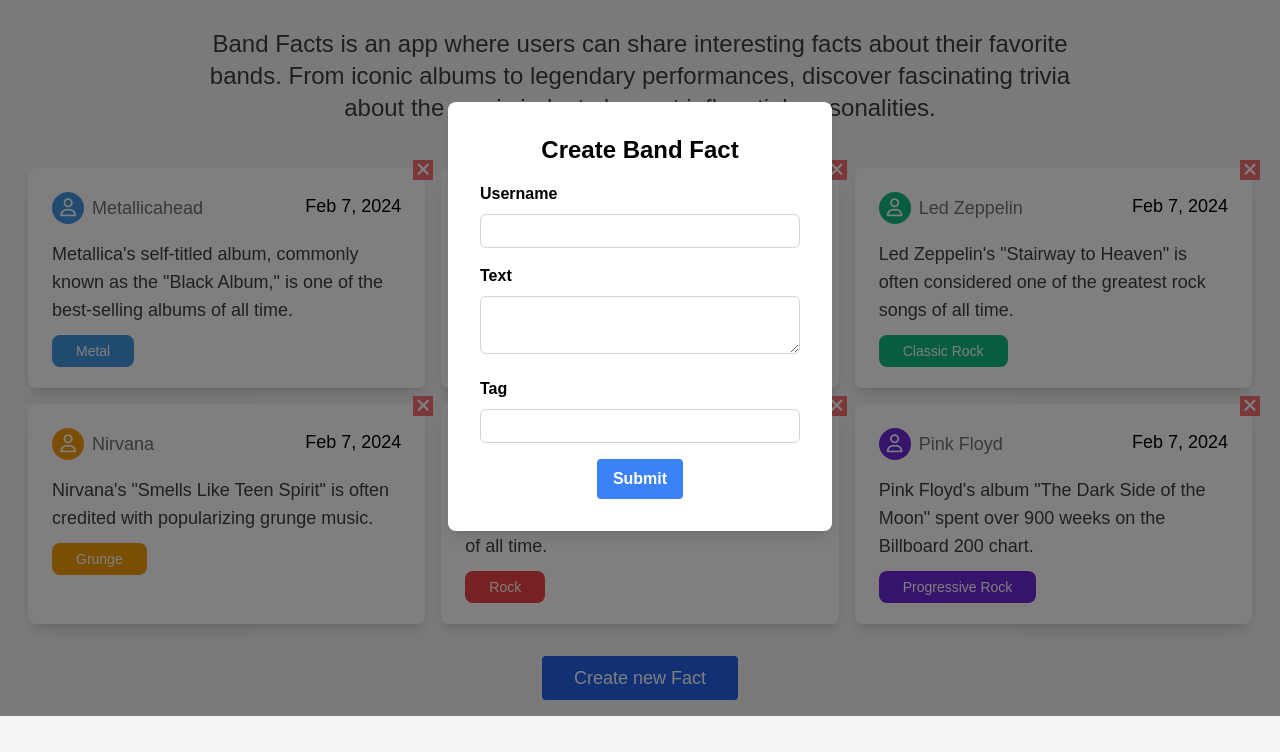
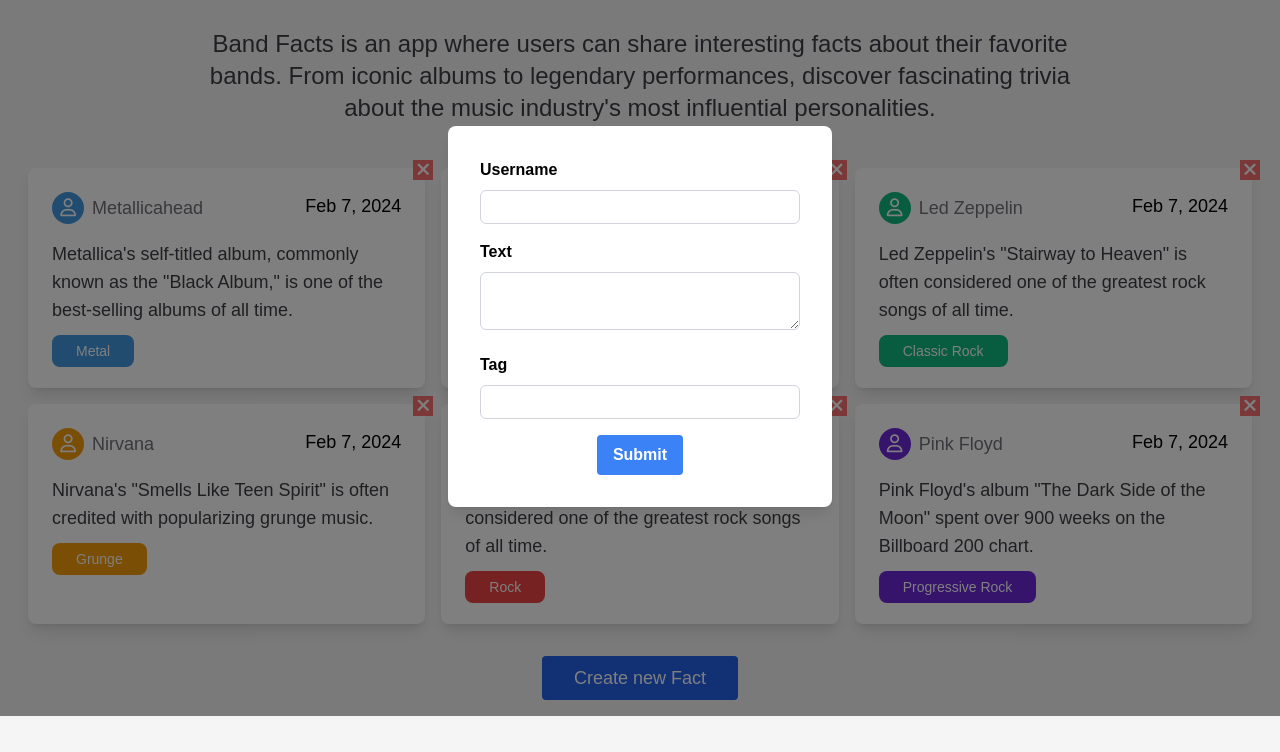
Before and after one commit to pradeepkhanal23/bandfacts-fullstack-app, a website built with webpack: page client/src/index.html in a window 1280 px wide. Both pictures are taken after a click on the button "Create new Fact". Shown: the part 84-836 px from the top of the page. Built offline with nearby package versions, Linux system fonts and the light colour scheme.

Commit message:
modal and form components done, facts list to be created next

```diff
--- /dev/null
+++ b/client/src/components/Form.js
@@ -0,0 +1,86 @@
+class Form {
+  constructor() {
+    this.formModal = document.querySelector("#form-modal");
+  }
+
+  eventHandlers() {
+    this.form.addEventListener("submit", this.handleSubmit.bind(this));
+  }
+
+  render() {
+    this.formModal.innerHTML = `
+
+      <form id="fact-form">
+            <div class="mb-4">
+              <label for="username" class="text-label">Username</label>
+              <input
+                type="text"
+                id="username"
+                name="username"
+                class="form-input w-full"
+              />
+            </div>
+            <div class="mb-4">
+              <label for="text" class="text-label">Text</label>
+              <textarea
+                id="text"
+                name="text"
+                class="form-textarea w-full"
+              ></textarea>
+            </div>
+            <div class="mb-4">
+              <label for="tag" class="text-label">Tag</label>
+              <input
+                type="text"
+                id="tag"
+                name="tag"
+                class="form-input w-full"
+              />
+            </div>
+            <div class="text-center mt-3">
+              <button
+                id="submitBtn"
+                type="submit"
+                class="bg-blue-500 hover:bg-blue-600 text-white font-bold py-2 px-4 rounded"
+              >
+                Submit
+              </button>
+            </div>
+          </form>
+
+    `;
+
+    //we put this line here because we are rendering the form via JS and the form element cannot be accessed before its created
+    this.form = document.querySelector("#fact-form");
+    this.eventHandlers();
+  }
+
+  //handle Submit Function
+  handleSubmit(e) {
+    e.preventDefault();
+
+    //getting the form values, we have setup the ids and names in the form to get its values
+    const username = this.form.elements.username.value;
+    const text = this.form.elements.text.value;
+    const tag = this.form.elements.tag.value;
+
+    const fact = {
+      username,
+      text,
+      tag,
+    };
+
+    console.log(fact);
+
+    //clearing the form fields
+    this.form.elements.username.value = "";
+    this.form.elements.text.value = "";
+    this.form.elements.tag.value = "";
+
+    //because there is no connection between modal and form , we want a create and dispatch a new Event object and listen for it in the modal component, we have dispatched a closeModal event from this component
+    document.dispatchEvent(new Event("closeModal"));
+    //make sure the event is inside a parenthesis i.e "event-name" : "closeModal" in this case
+  }
+}
+
+export default Form;
--- a/client/src/components/Modal.js
+++ b/client/src/components/Modal.js
@@ -8,6 +8,9 @@
   eventHandlers() {
     this.modalBtn.addEventListener("click", this.open.bind(this));
     this.modal.addEventListener("click", this.outsideClose.bind(this));
+    document.addEventListener("closeModal", () => {
+      this.close();
+    });
   }
 
   outsideClose(e) {
@@ -25,4 +28,4 @@
   }
 }
 
-module.exports = Modal;
+export default Modal;
--- a/client/src/index.html
+++ b/client/src/index.html
@@ -158,11 +158,8 @@
       <!-- Modal -->
       <section id="myModal" class="modal hidden">
         <!-- Modal content -->
-        <div class="bg-white p-8 rounded-lg shadow-lg min-w-96">
-          <div class="mb-4">
-            <h2 class="text-2xl font-semibold text-center">Create Band Fact</h2>
-          </div>
-          <form id="fact-form">
+        <div class="bg-white p-8 rounded-lg shadow-lg min-w-96" id="form-modal">
+          <!-- <form id="fact-form">
             <div class="mb-4">
               <label for="username" class="text-label">Username</label>
               <input
@@ -198,7 +195,7 @@
                 Submit
               </button>
             </div>
-          </form>
+          </form> -->
         </div>
       </section>
     </main>
--- a/client/src/index.js
+++ b/client/src/index.js
@@ -1,4 +1,7 @@
 import "./style.css";
 import Modal from "./components/Modal";
+import Form from "./components/Form";
 
 const modal = new Modal();
+const form = new Form();
+form.render();
```
Also changed, not shown: client/src/components/FactsList.js (added).
